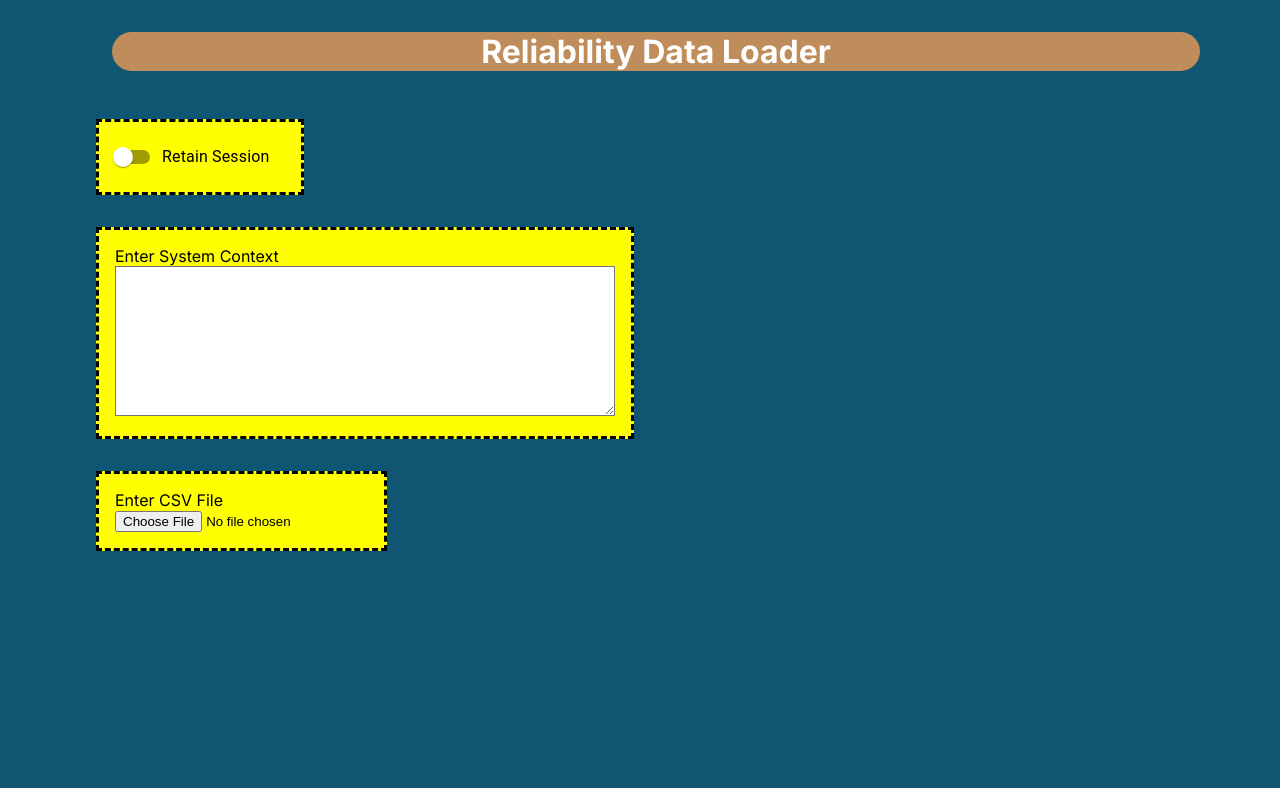
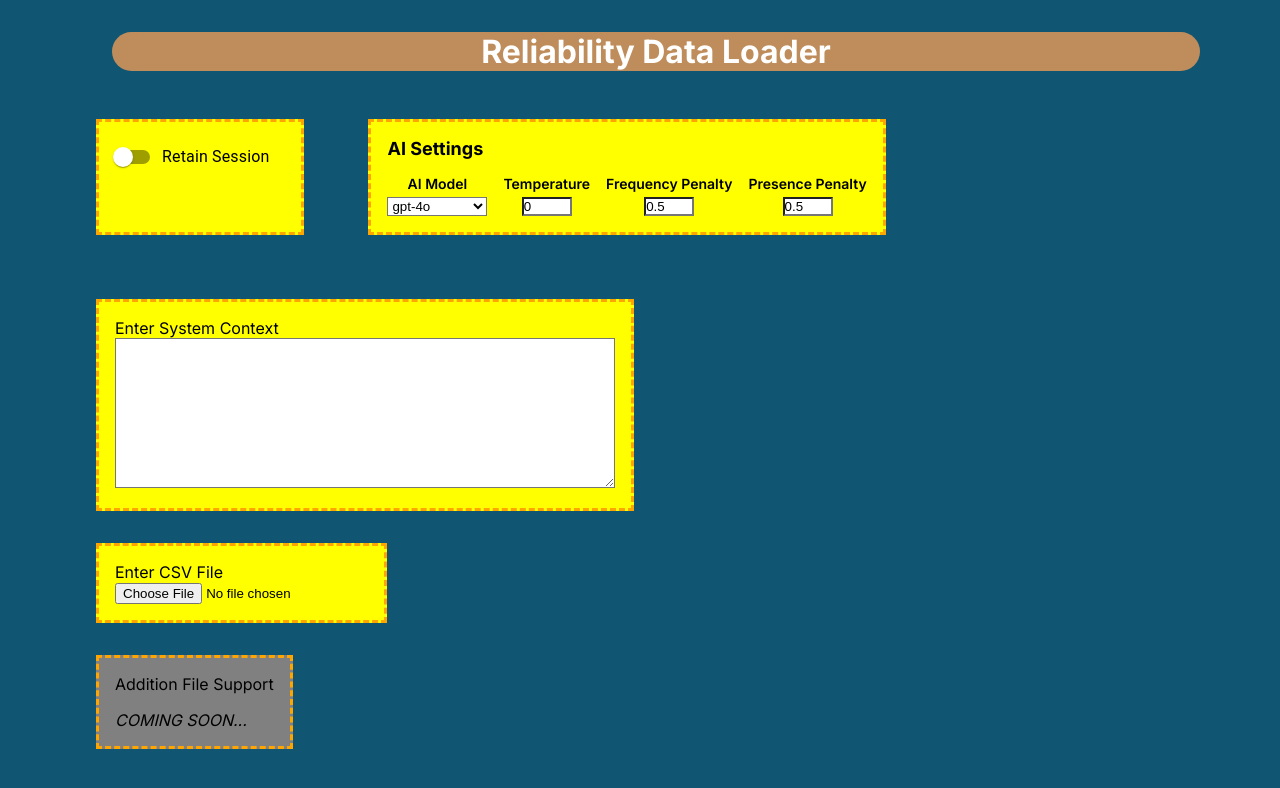
Before and after one commit to dlasap/reliability-data-loader, a Next.js app: page / in a window 1280 px wide. Shown: the top 788 px of the page. Built offline with nearby package versions, Linux system fonts and the light colour scheme.

Commit message:
added ai settings inputs and updated UI settings

```diff
--- a/app/components/CSVReader.jsx
+++ b/app/components/CSVReader.jsx
@@ -7,12 +7,14 @@ import { CSVExporter } from "./CSVExporter";
 import { replaceValuesInString } from "../utils/utils";
 import { Progress } from "@nextui-org/react";
 import { useSessionStorage } from "../hooks/useSessionStorage";
+import { AI_MODELS_OPTIONS } from "../constants/constants";
+console.log("%c  AI_MODELS_OPTIONS:", "color: #0e93e0;background: #aaefe5;", AI_MODELS_OPTIONS);
 
 import Switch from "@mui/material/Switch";
 
 const allowedExtensions = ["csv"];
 
-// import { CSVTable } from "./CSVTable";
+import aiModels from "../constants/ai-models";
 
 import dynamic from "next/dynamic";
 import { FormControlLabel, FormGroup } from "@mui/material";
@@ -45,6 +47,8 @@ const CSVReader = () => {
   const [file, setFile] = useState("");
   const [fileName, setFileName] = useState("");
   const [context, setContext] = useState("");
+  const [aiSettings, setAisettings] = useState({ temperature: 0, model: aiModels.gpt4o, frequency_penalty: 0.5, presence_penalty: 0.5 });
+  console.log("%c  aiSettings:", "color: #0e93e0;background: #aaefe5;", aiSettings);
 
   const [isSessionRetained, setIsSessionRetained] = useState(false); // eslint-disable-line
 
@@ -130,8 +134,8 @@ const CSVReader = () => {
     // const result = await apiPostCall("http://localhost:3019/operating_context_prompts", params);
     // setIsLoading(false);
 
-    // const result = await batchApiPostCall("http://localhost:3019/operating_context_prompts", params, 10);
-    const result = await batchApiPostCall("https://reliability-management-backend-five.vercel.app/operating_context_prompts", params, 10);
+    // const result = await batchApiPostCall("http://localhost:3019/operating_context_prompts", params, 10, aiSettings);
+    const result = await batchApiPostCall("https://reliability-management-backend-five.vercel.app/operating_context_prompts", params, 10, aiSettings);
 
     setIsLoading(false);
 
@@ -141,6 +145,15 @@ const CSVReader = () => {
     // setContextItem(concat_response);
 
     setResponse(concat_response);
+  };
+
+  const handleChangeAISettings = (key, value) => {
+    setAisettings((prev) => {
+      return {
+        ...prev,
+        [key]: value,
+      };
+    });
   };
 
   useEffect(() => {
@@ -177,9 +190,16 @@ const CSVReader = () => {
     <div style={{ width: "100%" }}>
       <div
         style={{
+          display: "flex",
+          gap: "2rem",
+        }}
+      >
+        <div
+          style={{
             background: "yellow",
             padding: "1rem",
             borderStyle: "dashed",
+            borderColor: "orange",
             width: "fit-content",
             margin: "2rem 0",
           }}
@@ -205,6 +225,172 @@ const CSVReader = () => {
             background: "yellow",
             padding: "1rem",
             borderStyle: "dashed",
+            borderColor: "orange",
+            width: "fit-content",
+            margin: "2rem",
+          }}
+        >
+          <label
+            style={{
+              color: "black",
+              fontSize: "18px",
+              fontWeight: 700,
+            }}
+          >
+            AI Settings
+          </label>
+
+          <div
+            style={{
+              display: "flex",
+              gap: "1rem",
+              marginTop: "1rem",
+            }}
+          >
+            {/* emperature: 0, model: aiModels.gpt4, frequency_penalty: 0.5, presence_penalty: 0.5 */}
+            <div
+              style={{
+                display: "flex",
+                flexDirection: "column",
+                gap: "5px",
+                justifyContent: "center",
+                alignItems: "center",
+              }}
+            >
+              <label
+                style={{
+                  fontSize: "14px",
+                  fontWeight: 600,
+                }}
+                for="ai-model"
+              >
+                AI Model
+              </label>
+
+              <select
+                name="ai-model"
+                id="ai-model"
+                onChange={(e) => {
+                  handleChangeAISettings("model", e.target.value);
+                }}
+                style={{
+                  width: "100px",
+                  backgroundColor: "white",
+                  color: "black",
+                }}
+                defaultValue={aiModels.gpt4o}
+              >
+                {AI_MODELS_OPTIONS.map((AMO) => {
+                  return (
+                    <option id={AMO.id} value={AMO.model}>
+                      {AMO.model}
+                    </option>
+                  );
+                })}
+              </select>
+            </div>
+
+            <div
+              style={{
+                display: "flex",
+                flexDirection: "column",
+                gap: "5px",
+                justifyContent: "center",
+                alignItems: "center",
+              }}
+            >
+              <label
+                style={{
+                  fontSize: "14px",
+                  fontWeight: 600,
+                }}
+              >
+                Temperature
+              </label>
+
+              <input
+                style={{
+                  width: "50px",
+                  backgroundColor: "white",
+                  color: "black",
+                }}
+                type="number"
+                value={aiSettings.temperature}
+                step={0.1}
+                onChange={(e) => handleChangeAISettings("temperature", e.target.value)}
+              />
+            </div>
+
+            <div
+              style={{
+                display: "flex",
+                flexDirection: "column",
+                gap: "5px",
+                justifyContent: "center",
+                alignItems: "center",
+              }}
+            >
+              <label
+                style={{
+                  fontSize: "14px",
+                  fontWeight: 600,
+                }}
+              >
+                Frequency Penalty
+              </label>
+              <input
+                style={{
+                  width: "50px",
+                  backgroundColor: "white",
+                  color: "black",
+                }}
+                type="number"
+                value={aiSettings.frequency_penalty}
+                step={0.1}
+                onChange={(e) => handleChangeAISettings("frequency_penalty", e.target.value)}
+              />
+            </div>
+
+            <div
+              style={{
+                display: "flex",
+                flexDirection: "column",
+                gap: "5px",
+                justifyContent: "center",
+                alignItems: "center",
+              }}
+            >
+              <label
+                style={{
+                  fontSize: "14px",
+                  fontWeight: 600,
+                }}
+              >
+                Presence Penalty
+              </label>
+
+              <input
+                style={{
+                  width: "50px",
+                  backgroundColor: "white",
+                  color: "black",
+                }}
+                type="number"
+                value={aiSettings.presence_penalty}
+                step={0.1}
+                onChange={(e) => handleChangeAISettings("presence_penalty", e.target.value)}
+              />
+            </div>
+          </div>
+        </div>
+      </div>
+
+      <div
+        style={{
+          background: "yellow",
+          padding: "1rem",
+          borderStyle: "dashed",
+          borderColor: "orange",
           width: "fit-content",
           margin: "2rem 0",
         }}
@@ -241,6 +427,7 @@ const CSVReader = () => {
           background: "yellow",
           padding: "1rem",
           borderStyle: "dashed",
+          borderColor: "orange",
           width: "fit-content",
         }}
       >
@@ -275,6 +462,33 @@ const CSVReader = () => {
           )}
         </div>
       </div>
+
+      {/* COMING SOON FILE SUPPORT */}
+      <div
+        style={{
+          background: "gray",
+          padding: "1rem",
+          borderStyle: "dashed",
+          borderColor: "orange",
+          width: "fit-content",
+          marginTop: "2rem",
+          marginBottom: "2rem",
+        }}
+      >
+        <div>
+          <label htmlFor="addtlFileSupport">Addition File Support</label>
+
+          <div
+            style={{
+              fontStyle: "italic",
+              marginTop: "1rem",
+            }}
+          >
+            COMING SOON...
+          </div>
+        </div>
+      </div>
+
       {isLoading ? (
         <div
           style={{
@@ -293,7 +507,14 @@ const CSVReader = () => {
         </div>
       ) : (
         // response && <CSVTable data={response} />
-        <>{response && !isLoading && "Data is ready to be exported"}</>
+        <label
+          style={{
+            color: "white",
+            fontWeight: 600,
+          }}
+        >
+          {response && !isLoading && "Data is ready to be exported"}
+        </label>
       )}
 
       {file && response && !isLoading && (
@@ -305,6 +526,7 @@ const CSVReader = () => {
               padding: "0.5rem",
               border: "2px solid white",
               fontWeight: "600",
+              marginTop: "0.5rem",
             }}
           >
             <CSVExporter data={response} file_name={availableOutputFileNames[0]} />
--- /dev/null
+++ b/app/constants/ai-models.js
@@ -0,0 +1,9 @@
+export default {
+  gpt4o: "gpt-4o",
+  chatGpt4oLatest: "chatgpt-4o-latest",
+  gpt4oMini: "gpt-4o-mini",
+  o1Mini: "o1-mini",
+  gpt4Turbo: "gpt-4-turbo",
+  gpt4: "gpt-4",
+  gpt35Turbo: "gpt-3.5-turbo",
+};
--- /dev/null
+++ b/app/constants/constants.js
@@ -0,0 +1,8 @@
+import aiModels from "./ai-models";
+
+export const AI_MODELS_OPTIONS = Object.entries(aiModels).map(([key, value]) => {
+  return {
+    id: key,
+    model: value,
+  };
+});
--- a/app/utils/apiCall.js
+++ b/app/utils/apiCall.js
@@ -18,7 +18,7 @@ export const apiPostCall = async (url = "", params) => {
   }
 };
 
-export const batchApiPostCall = async (url = "", params, batchSize = 10) => {
+export const batchApiPostCall = async (url = "", params, batchSize = 10, AI_SETTINGS) => {
   try {
     let paramsBatches = [];
 
@@ -39,6 +39,7 @@ export const batchApiPostCall = async (url = "", params, batchSize = 10) => {
       } = await axios.post(url, {
         prompts: batch.flat() ?? [],
         ...(context ? { context: [context] } : {}),
+        ...(AI_SETTINGS ? { settings: AI_SETTINGS } : {}),
       });
 
       console.log("%c  url:", "color: #0e93e0;background: #aaefe5;", url);
```
Lines whose indentation alone changed are shown as unchanged.
